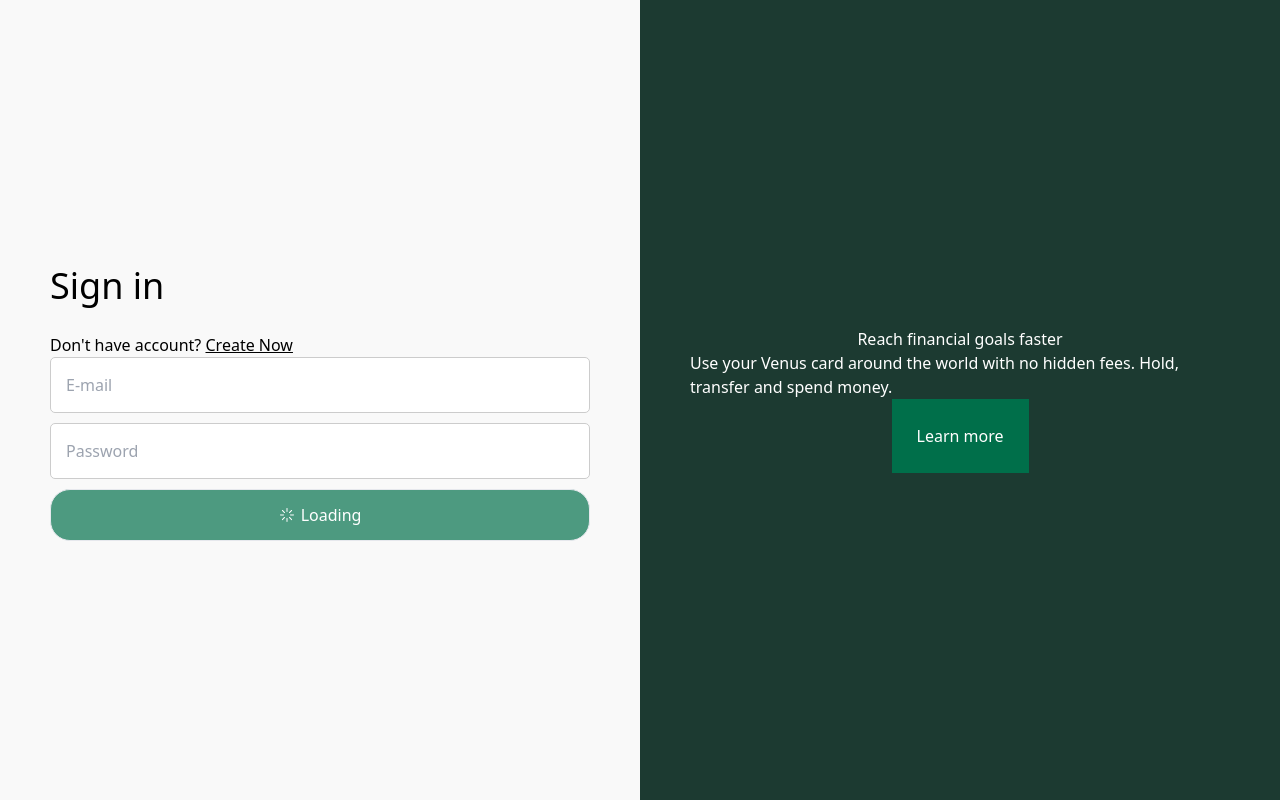
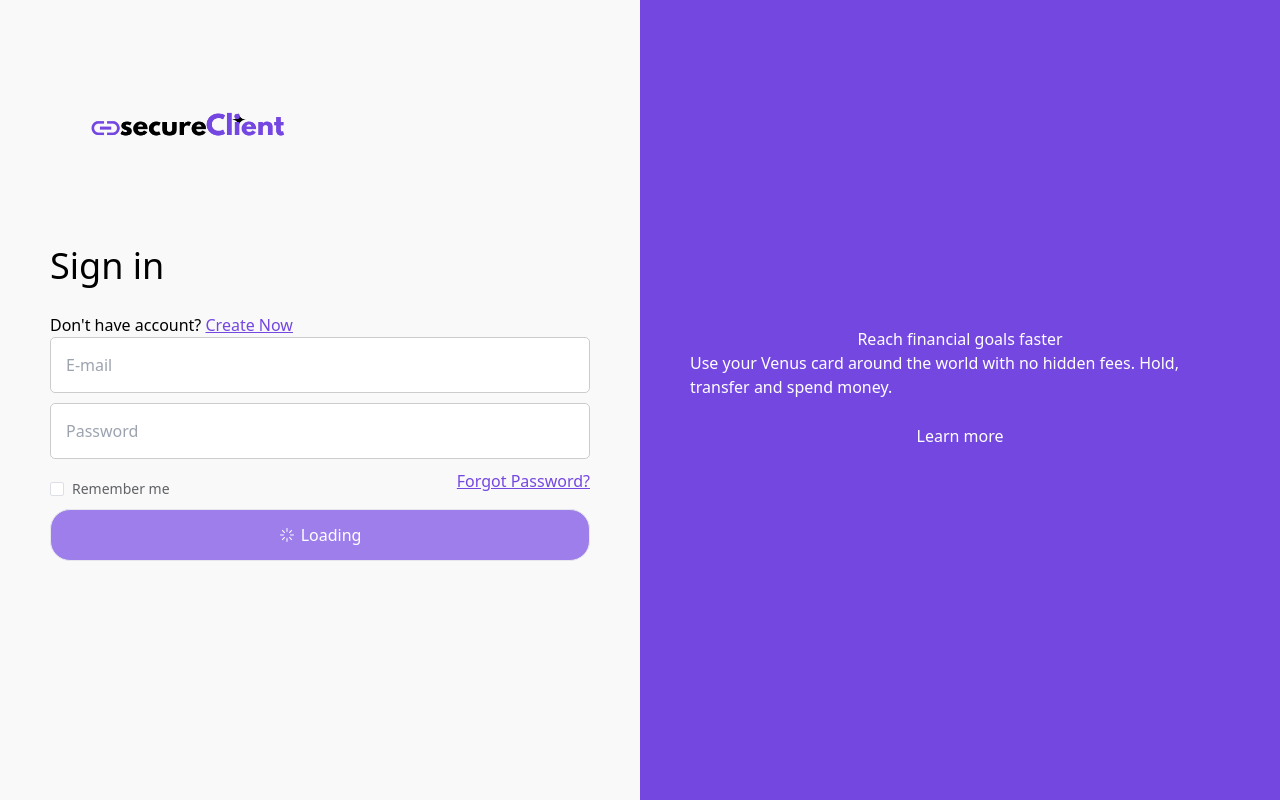
Before and after one commit to Natanssilva/secureClientApp, a Vue app in the folder frontend/: page /login in a window 1280 px wide. Built offline with nearby package versions, Linux system fonts and the light colour scheme.

Commit message:
Arrumando cores BG tailwindcss

```diff
--- a/frontend/src/views/LoginScreen.vue
+++ b/frontend/src/views/LoginScreen.vue
@@ -2,13 +2,24 @@
   <div class="container">
     <div class="login-section">
       <!-- Conteúdo da parte de login -->
+       <div class="top-0 fixed">
+        <img class="h-64" src="../assets/img/logo.png" alt="" srcset="">
+       </div>
       <h1>Sign in</h1>
-      <p class="">Don't have account? <span class="underline">Create Now</span></p>
+      <p class="">Don't have account? <span class="underline text-secure-color">Create Now</span></p>
 
       <form>
         <!-- Campos de login -->
         <input type="email" placeholder="E-mail" />
         <input type="password" placeholder="Password" />
+        <div class="flex justify-between">
+          <div>
+            <el-checkbox v-model="checked1" label="Remember me" size="large" />
+          </div>
+          <div>
+            <span class="underline text-secure-color">Forgot Password?</span>
+          </div>
+        </div>
         <el-button class="bttn" round :loading-icon="Eleme" loading>Loading</el-button>
       </form>
     </div>
@@ -58,7 +69,7 @@ html {
   flex-direction: column;
   justify-content: center;
   align-items: center;
-  background-color: #1c3a31; /* Cor de fundo da seção de imagem */
+  background-color: #7447E1; /* Cor de fundo da seção de imagem */
   color: white;
   padding: 0 50px;
 }
@@ -83,7 +94,7 @@ input {
 
 .bttn {
   padding: 25px;
-  background-color: #006f4a;
+  background-color: #7447E1;
   color: white;
   font-size: 16px;
 
@@ -91,7 +102,7 @@ input {
 }
 
 button:hover {
-  background-color: #00533b;
+  background-color: #7447E1;
 }
 
 .el-button .custom-loading .circular {
--- a/frontend/tailwind.config.js
+++ b/frontend/tailwind.config.js
@@ -5,7 +5,11 @@ export default {
     "./src/**/*.{vue,js,ts,jsx,tsx}"
   ],
   theme: {
-    extend: {},
+    extend: {
+      colors: {
+        'secure-color': '#7447E1',
+      },
+    },
   },
   plugins: [],
 }
```
Also changed, not shown: frontend/src/assets/img/logo.png (added).
